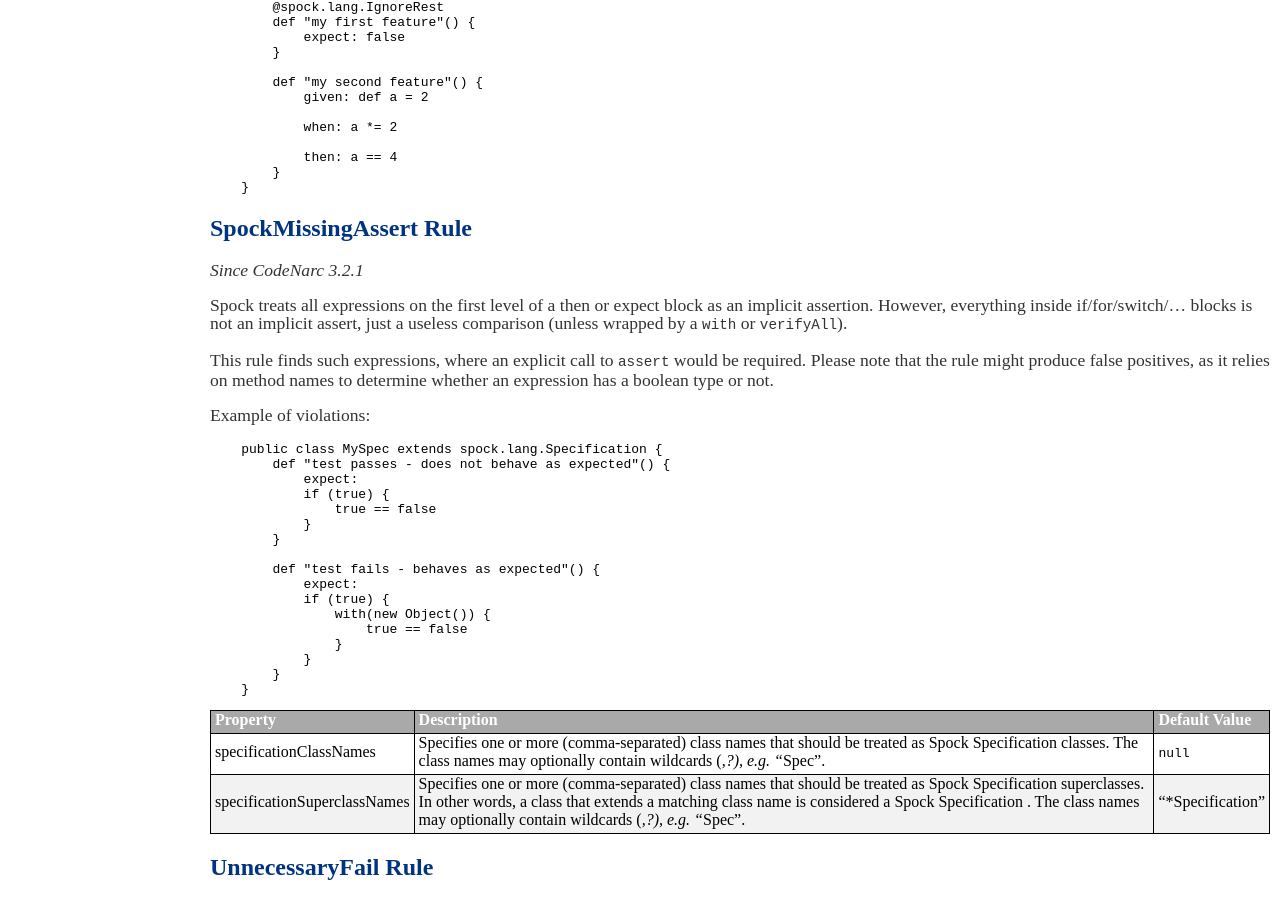
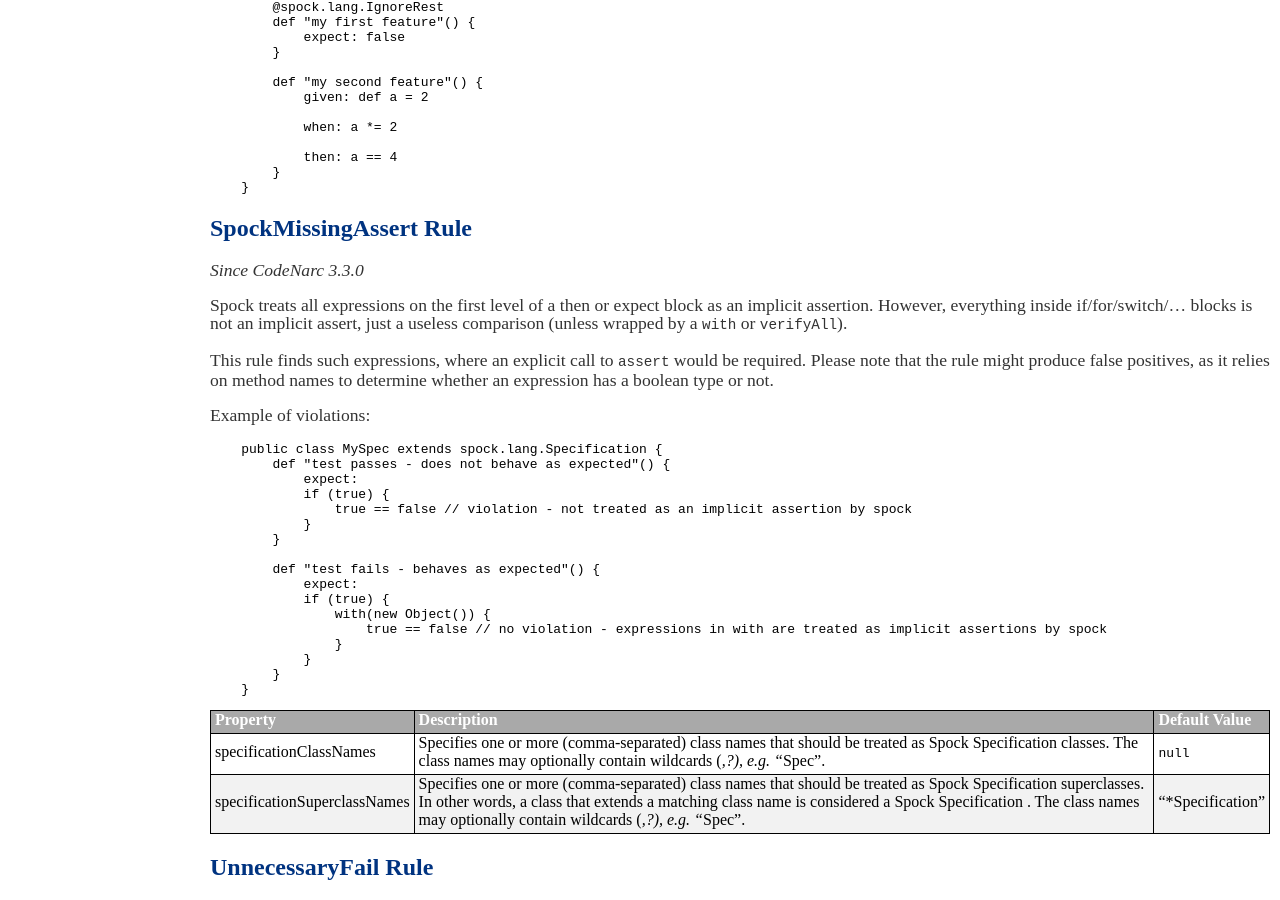
Before and after one commit to CodeNarc/CodeNarc, a Jekyll site: the page built from codenarc-rules-junit.md, in a window 1280 px wide and 900 px high, scrolled down 5802 px. Built offline with Jekyll 4.4.1, drawn with Linux system fonts in a browser that asks for light colours.

Commit message:
Implement additional review changes

```diff
--- a/StarterRuleSet-AllRules.groovy.txt
+++ b/StarterRuleSet-AllRules.groovy.txt
@@ -293,7 +293,6 @@ ruleset {
     SpaceBeforeOpeningBrace
     SpaceInsideParentheses
     SpockIgnoreRestUsed
-    SpockMissingAssert
     StatelessClass
     StatelessSingleton
     StaticCalendarField
--- a/StarterRuleSet-AllRulesByCategory.groovy.txt
+++ b/StarterRuleSet-AllRulesByCategory.groovy.txt
@@ -325,7 +325,6 @@ ruleset {
     JUnitUnnecessaryTearDown
     JUnitUnnecessaryThrowsException
     SpockIgnoreRestUsed
-    SpockMissingAssert
     UnnecessaryFail
     UseAssertEqualsInsteadOfAssertTrue
     UseAssertFalseInsteadOfNegation
--- a/codenarc-rules-junit.md
+++ b/codenarc-rules-junit.md
@@ -391,7 +391,7 @@ Example of violations:
 
 ## SpockMissingAssert Rule
 
-*Since CodeNarc 3.2.1*
+*Since CodeNarc 3.3.0*
 
 Spock treats all expressions on the first level of a then or expect block as an implicit assertion.
 However, everything inside if/for/switch/... blocks is not an implicit assert, just a useless comparison (unless wrapped by a `with` or `verifyAll`).
@@ -406,7 +406,7 @@ Example of violations:
         def "test passes - does not behave as expected"() {
             expect:
             if (true) {
-                true == false
+                true == false // violation - not treated as an implicit assertion by spock
             }
         }
 
@@ -414,7 +414,7 @@ Example of violations:
             expect:
             if (true) {
                 with(new Object()) {
-                    true == false
+                    true == false // no violation - expressions in with are treated as implicit assertions by spock
                 }
             }
         }
```
Also changed, not shown: codenarc-rule-index-by-name.md (+0 -1 lines), codenarc-rule-index.md (+0 -1 lines).
